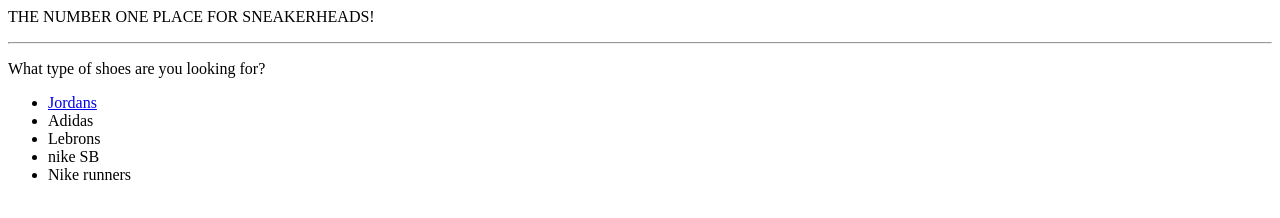
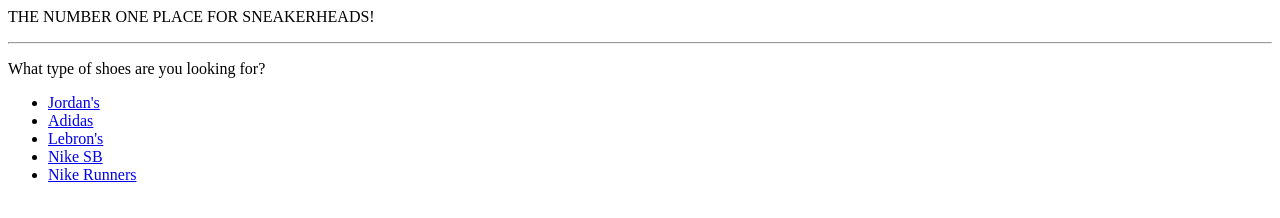
Before and after one commit to LeonardoPerez11/shoewebsite, a plain HTML site: page index.html in a window 1280 px wide. Drawn offline with Linux system fonts and the light colour scheme.

Commit message:
Update index.html

```diff
--- a/index.html
+++ b/index.html
@@ -7,11 +7,11 @@
 <hr/>
 <p>What type of shoes are you looking for?</p>
 <ul>
-    <li><a href="https://leonardoperez11.github.io/shoewebsite/jordan.txt">Jordans</a></li>
-    <li>Adidas</li>
-    <li>Lebrons</li>
-    <li>nike SB</li>
-    <li>Nike runners</li>
+    <li><a href="https://leonardoperez11.github.io/shoewebsite/jordan.txt">Jordan's</a></li>
+    <li><a href="https://leonardoperez11.github.io/shoewebsite/Adidas.txt">Adidas</a></li>
+    <li><a href="https://leonardoperez11.github.io/shoewebsite/Lebrons.txt">Lebron's</a></li>
+    <li><a href="https://leonardoperez11.github.io/shoewebsite/NikeSB.txt">Nike SB</a></li>
+    <li><a href="https://leonardoperez11.github.io/shoewebsite/NikeRunner.txt">Nike Runners</a></li>
 </ul>
 </body>
-<html>
+</html>
```
